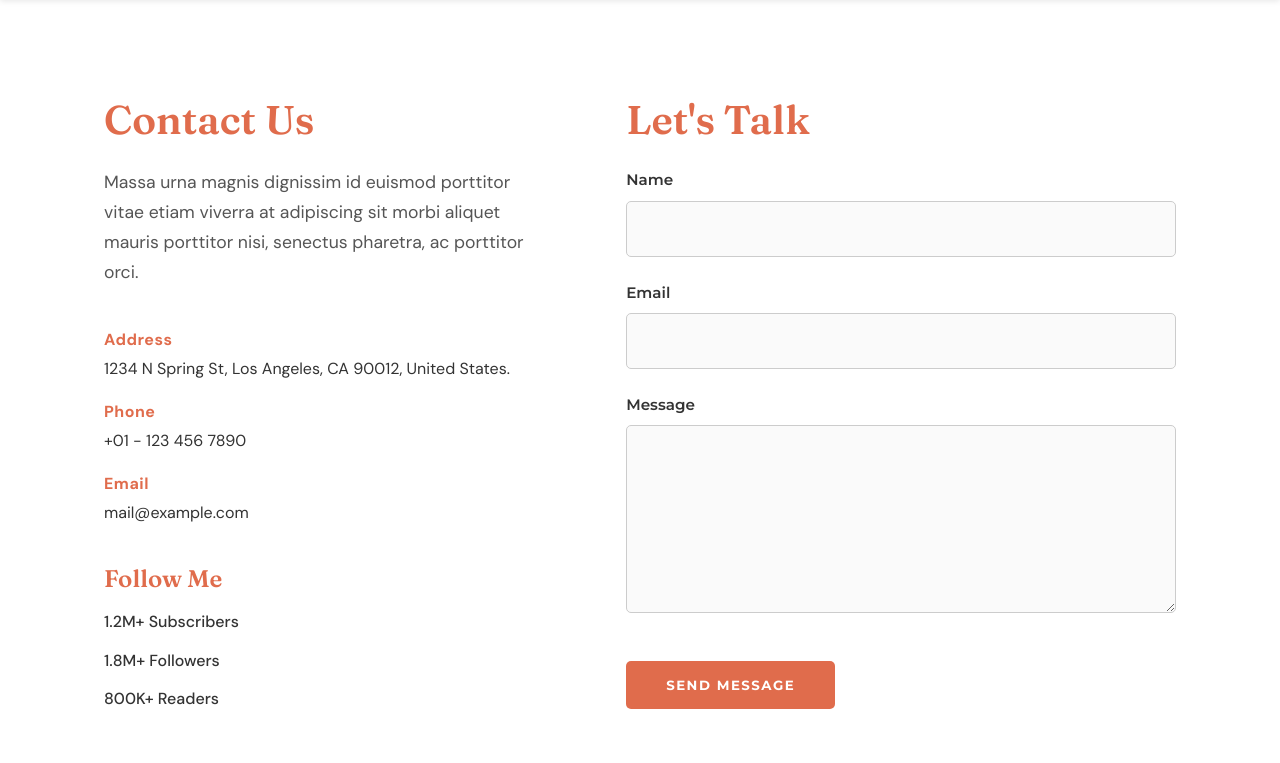
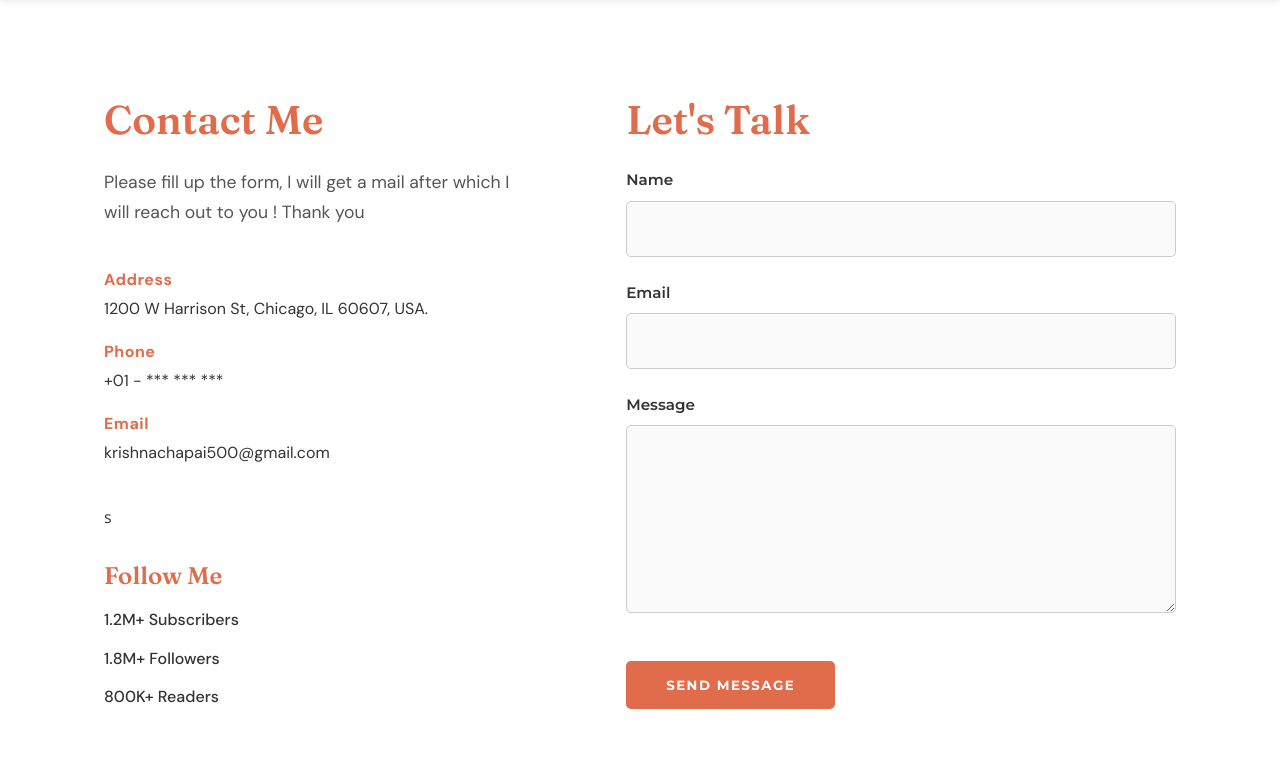
Before and after one commit to entertainingrover01/datalytics, a Flask app: page /contact in a window 1280 px wide. Shown: the part 157-920 px from the top of the page. Run offline with Flask 3, Linux system fonts and the light colour scheme.

Commit message:
added changes to contact.html page

```diff
--- a/templates/contact.html
+++ b/templates/contact.html
@@ -21,24 +21,24 @@
     <div class="contact-section">
       <div class="contact-grid">
         <div class="contact-info-col">
-          <h2 class="contact-heading">Contact Us</h2>
-          <p class="contact-description">Massa urna magnis dignissim id euismod porttitor vitae etiam viverra at adipiscing sit morbi aliquet mauris porttitor nisi, senectus pharetra, ac porttitor orci.</p>
+          <h2 class="contact-heading">Contact Me</h2>
+          <p class="contact-description">Please fill up the form, I will get a mail after which I will reach out to you ! Thank you </p>
 
           <div class="contact-details">
             <div class="detail-item">
               <strong>Address</strong>
-              <span>1234 N Spring St, Los Angeles, CA 90012, United States.</span>
+              <span>1200 W Harrison St, Chicago, IL 60607, USA.</span>
             </div>
             <div class="detail-item">
               <strong>Phone</strong>
-              <span>+01 - 123 456 7890</span>
+              <span>+01 - *** *** ***</span>
             </div>
             <div class="detail-item">
               <strong>Email</strong>
-              <span>mail@example.com</span>
+              <span>krishnachapai500@gmail.com</span>
             </div>
           </div>
-
+s
           <div class="social-links-new">
             <h3 class="social-heading">Follow Me</h3>
             <a href="#" class="social-link">1.2M+ Subscribers</a>
@@ -49,7 +49,7 @@
 
         <div class="contact-form-col">
           <h2 class="form-heading">Let's Talk</h2>
-          <form class="new-contact-form" action="https://formspree.io/f/YOUR_FORM_ID" method="POST">
+          <form class="new-contact-form" action="https://formspree.io/f/xovwnyrj" method="POST">
             <div class="form-field">
               <label for="name">Name</label>
               <input type="text" id="name" name="name" required />
```
